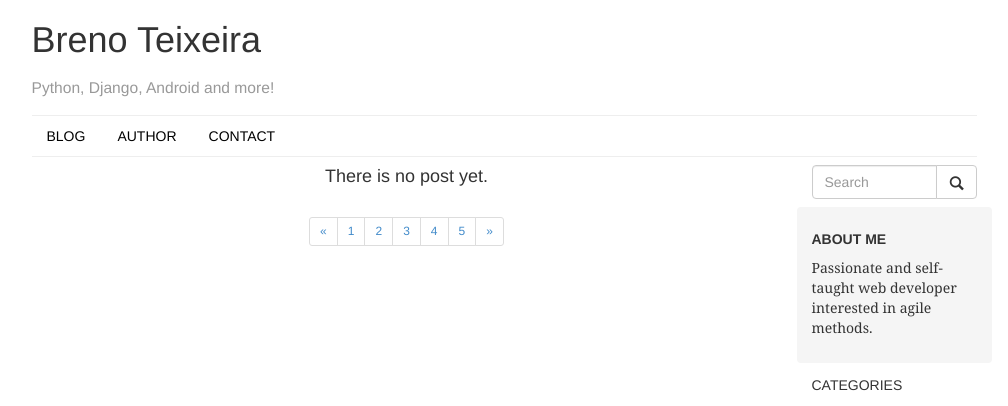
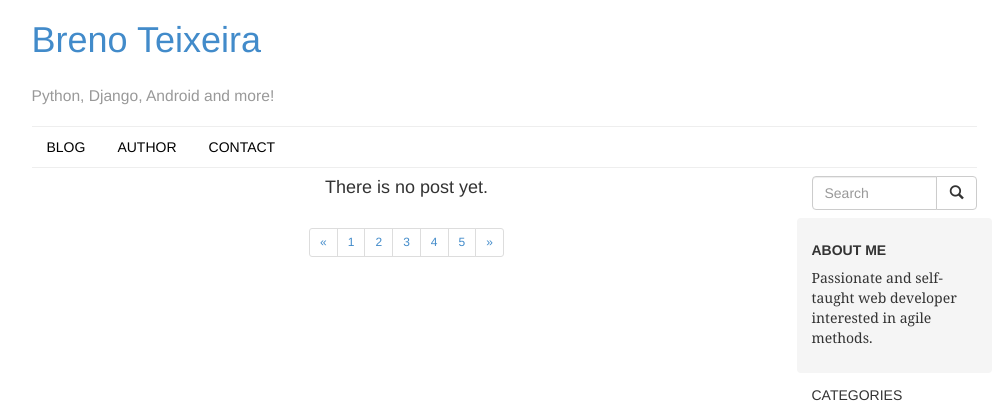
Before and after one commit to BrenoTeixeira/blog, a Django app: page /blog/ in a window 1280 px wide. Shown: the top 406 px of the page, without its empty margins (136-1144 px from the left). Run offline with Django 3.2, Linux system fonts and the light colour scheme; data that the repository does not hold is empty; some libraries are stand-ins or nearby versions.

Commit message:
Added social, home and title links/css

```diff
--- a/blog/static/css/style.css
+++ b/blog/static/css/style.css
@@ -8,3 +8,12 @@ border-radius: 4px;
 padding: 15px;
 margin: 0 -15px 15px;
 }
+
+.nav-header a {
+    color: black;
+}
+
+.link-hover:hover {
+    text-decoration: none;
+    text-shadow: 2px 2px #eee;
+}
--- a/core/templates/base.html
+++ b/core/templates/base.html
@@ -1,4 +1,4 @@
-<!DOCTYPE HML>
+<!DOCTYPE HTML>
 <html lang="en">
     <head>
         <meta charset="utf-8">
@@ -15,14 +15,14 @@
 
             <div class="row">
                 <div class="col-md-10 col-md-offset-1">
-                    <h1>Breno Teixeira</h1>
+                    <a class="link-hover" href="{% url 'core:home' %}"><h1>Breno Teixeira</h1></a>
                     <h3><small>Python, Django, Android and more!</small></h3>
 
                     <hr style="margin-bottom:0px">
-                    <ul class="nav nav-pills">
-                          <li><a style="color:black" href="#">BLOG</a></li>
-                          <li><a style="color:black" href="#">AUTHOR</a></li>
-                          <li><a style="color:black" href="#">CONTACT</a></li>
+                    <ul class="nav nav-pills nav-header">
+                          <li><a href="{% url 'core:blog' %}">BLOG</a></li>
+                          <li><a href="#">AUTHOR</a></li>
+                          <li><a href="#">CONTACT</a></li>
                     </ul>
                     <hr style="margin:0px">
                 </div>
@@ -74,11 +74,11 @@
 
                   <h5>ELSEWHERE</h5>
                   <ul class="side-nav">
-                    <li><a href="#">Facebook</a></li>
-                    <li><a href="#">GitHub</a></li>
-                    <li><a href="#">Twitter</a></li>
-                    <li><a href="#">Linkedin</a></li>
-                    <li><a href="#">Google+</a></li>
+                    <li><a href="https://www.facebook.com/breno.teixeira.98" target="blank">Facebook</a></li>
+                    <li><a href="https://github.com/BrenoTeixeira" target="blank">GitHub</a></li>
+                    <li><a href="https://twitter.com/Breno_tx" target="blank">Twitter</a></li>
+                    <li><a href="https://www.linkedin.com/pub/breno-teixeira/47/b7b/917" target="blank">Linkedin</a></li>
+                    <li><a href="https://google.com/+BrenoTeixeiraD" target="blank">Google+</a></li>
                   </ul>
 
                 </aside>
@@ -97,3 +97,4 @@
         <script src="https://ajax.googleapis.com/ajax/libs/jquery/1.11.0/jquery.min.js"></script>
         <script src="{{ STATIC_URL }}js/bootstrap.min.js"></script>
     </body>
+</html>
--- a/core/templates/core/post_list.html
+++ b/core/templates/core/post_list.html
@@ -5,7 +5,7 @@
 <article>
 
 {% for post in post_list %}
-<h3><a href="#">{{ post.title }}</a></h3>
+<h3><a class="link-hover" href="#">{{ post.title }}</a></h3>
 
 <h6>
     Written by
```
